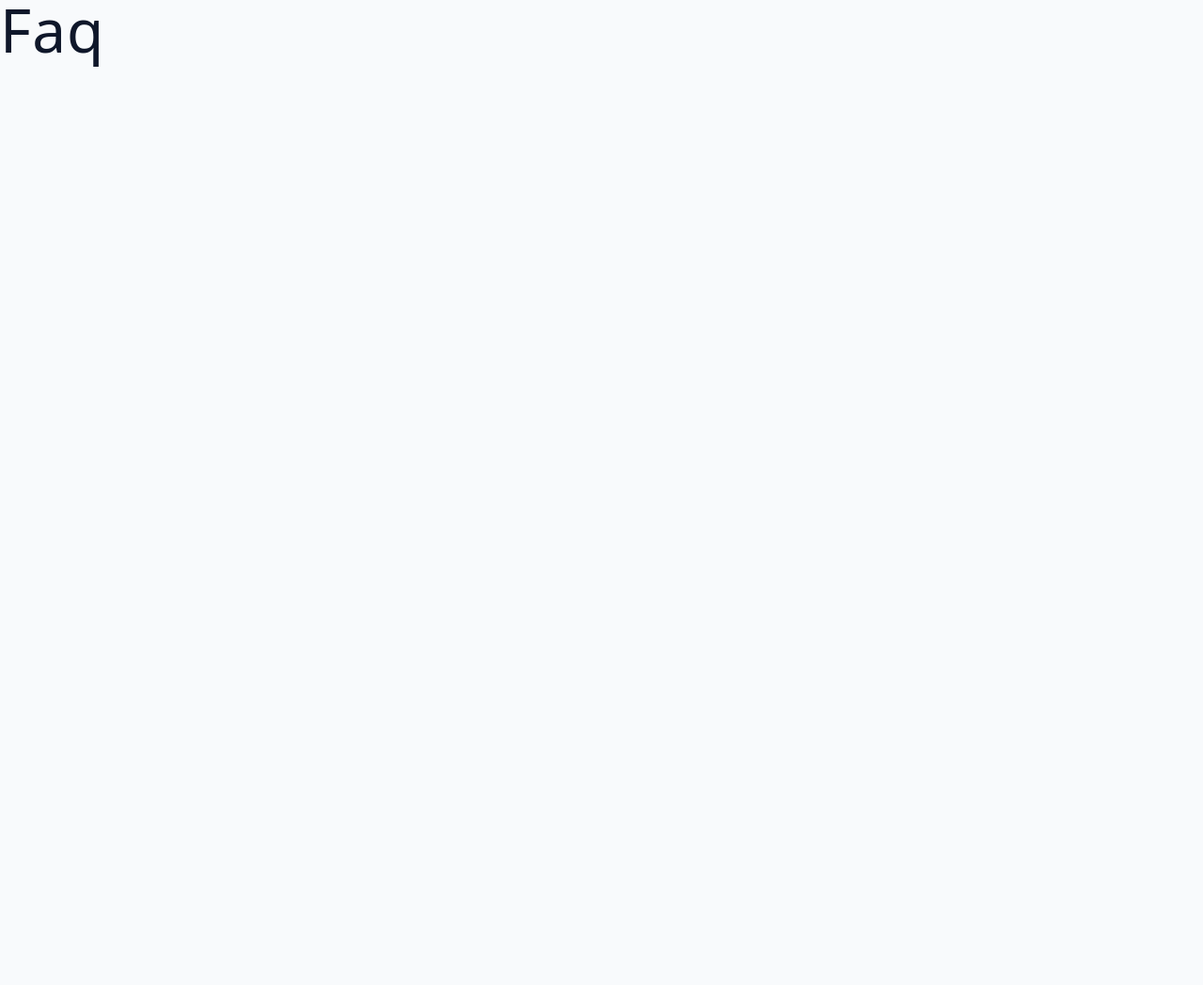
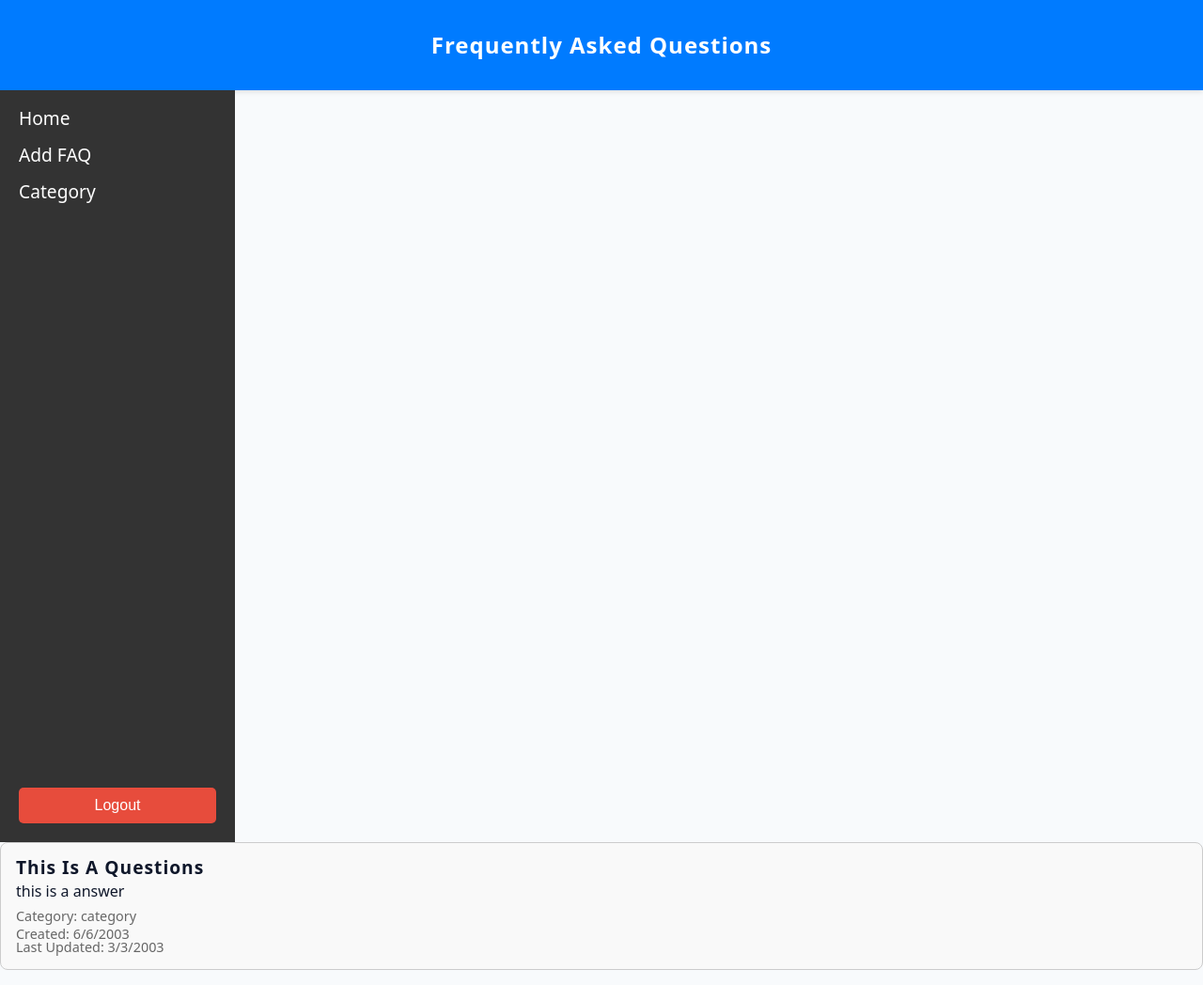
Before and after one commit to dheeraj1780/FAQ-Management, a React (Vite) app in the folder FAQ/admin/: page /dashboard in a window 1280 px wide. Shown: the whole page at 94% size. Before the commit the page ends 800 px from the top, so only its background shows below. Built offline with nearby package versions, Linux system fonts and the light colour scheme.

Commit message:
i have did navbar sidebar and a faq container in frontend

```diff
--- a/FAQ/admin/src/App.jsx
+++ b/FAQ/admin/src/App.jsx
@@ -1,6 +1,6 @@
 import React from "react";
 import { createBrowserRouter, RouterProvider } from "react-router-dom";
-import { Login, Categories, Faq, HomeLayout, Dashboard, Error } from "./pages";
+import { Login, Categories, FAQ, HomeLayout, Dashboard, Error } from "./pages";
 
 const router = createBrowserRouter([
   {
@@ -18,7 +18,7 @@ const router = createBrowserRouter([
         children: [
           {
             index: true,
-            element: <Faq />,
+            element: <FAQ />,
           },
           {
             path: "category",
--- /dev/null
+++ b/FAQ/admin/src/assets/wrappers/FAQContainer.js
@@ -0,0 +1,37 @@
+import styled from "styled-components";
+
+const Wrapper = styled.section`
+  .faq-container {
+    border: 1px solid #ccc;
+    padding: 16px;
+    border-radius: 8px;
+    background-color: #f9f9f9;
+    margin-bottom: 16px;
+  }
+
+  .faq-question {
+    font-size: 1.2em;
+    font-weight: bold;
+    margin-bottom: 8px;
+  }
+
+  .faq-answer {
+    font-size: 1em;
+    margin-bottom: 12px;
+  }
+
+  .faq-meta {
+    font-size: 0.9em;
+    color: #666;
+  }
+
+  .faq-category {
+    display: block;
+    margin-bottom: 4px;
+  }
+
+  .faq-timestamps span {
+    display: block;
+  }
+`;
+export default Wrapper;
--- /dev/null
+++ b/FAQ/admin/src/assets/wrappers/Navbar.js
@@ -0,0 +1,20 @@
+import styled from "styled-components";
+
+const Wrapper = styled.section`
+  nav {
+    height: var(--nav-height, 60px);
+    background-color: var(--primary-color, #007bff);
+    display: flex;
+    align-items: center;
+    justify-content: center;
+    box-shadow: 0 2px 5px rgba(0, 0, 0, 0.1);
+  }
+
+  .nav-center h1 {
+    color: var(--white, #fff);
+    font-size: 1.5rem;
+    font-weight: bold;
+    margin: 0;
+  }
+`;
+export default Wrapper;
--- /dev/null
+++ b/FAQ/admin/src/assets/wrappers/Sidebar.js
@@ -0,0 +1,47 @@
+import styled from "styled-components";
+
+const Wrapper = styled.section`
+  .sidebar {
+    height: 100vh;
+    width: 250px;
+    background-color: var(--sidebar-bg, #333);
+    color: var(--sidebar-text, #fff);
+    display: flex;
+    flex-direction: column;
+    justify-content: space-between;
+    padding: 20px;
+  }
+
+  .sidebar-menu {
+    list-style: none;
+    padding: 0;
+    margin: 0;
+  }
+
+  .menu-item {
+    margin-bottom: 20px;
+    font-size: 1.2rem;
+    cursor: pointer;
+    transition: color 0.3s;
+  }
+
+  .menu-item:hover {
+    color: var(--primary-color, #007bff);
+  }
+
+  .logout-btn {
+    background-color: var(--logout-bg, #e74c3c);
+    color: var(--white, #fff);
+    border: none;
+    border-radius: 5px;
+    padding: 10px 20px;
+    font-size: 1rem;
+    cursor: pointer;
+    transition: background-color 0.3s;
+  }
+
+  .logout-btn:hover {
+    background-color: var(--logout-hover-bg, #c0392b);
+  }
+`;
+export default Wrapper;
--- /dev/null
+++ b/FAQ/admin/src/components/FAQContainer.jsx
@@ -0,0 +1,23 @@
+import Wrapper from "../assets/wrappers/FAQContainer";
+
+const FAQContainer = ({ question, answer, category, createdAt, updatedAt }) => {
+  return (
+    <Wrapper>
+      <div className="faq-container">
+        <h3 className="faq-question">{question}</h3>
+        <p className="faq-answer">{answer}</p>
+        <div className="faq-meta">
+          <span className="faq-category">Category: {category}</span>
+          <div className="faq-timestamps">
+            <span>Created: {new Date(createdAt).toLocaleDateString()}</span>
+            <span>
+              Last Updated: {new Date(updatedAt).toLocaleDateString()}
+            </span>
+          </div>
+        </div>
+      </div>
+    </Wrapper>
+  );
+};
+
+export default FAQContainer;
--- a/FAQ/admin/src/components/NavBar.jsx
+++ b/FAQ/admin/src/components/NavBar.jsx
@@ -1,7 +1,14 @@
-import React from "react";
-
+import Wrapper from "../assets/wrappers/Navbar";
 const NavBar = () => {
-  return <h1>NavBar</h1>;
+  return (
+    <Wrapper>
+      <nav>
+        <div className="nav-center">
+          <h1>Frequently Asked Questions</h1>
+        </div>
+      </nav>
+    </Wrapper>
+  );
 };
 
 export default NavBar;
--- a/FAQ/admin/src/components/SideBar.jsx
+++ b/FAQ/admin/src/components/SideBar.jsx
@@ -1,7 +1,17 @@
-import React from "react";
-
+import Wrapper from "../assets/wrappers/Sidebar";
 const SideBar = () => {
-  return <h1>SideBar</h1>;
+  return (
+    <Wrapper>
+      <div className="sidebar">
+        <ul className="sidebar-menu">
+          <li className="menu-item">Home</li>
+          <li className="menu-item">Add FAQ</li>
+          <li className="menu-item">Category</li>
+        </ul>
+        <button className="logout-btn">Logout</button>
+      </div>
+    </Wrapper>
+  );
 };
 
 export default SideBar;
--- a/FAQ/admin/src/pages/FAQ/faq.jsx
+++ b/FAQ/admin/src/pages/FAQ/faq.jsx
@@ -1,7 +1,19 @@
 import React from "react";
+import Wrapper from "../../assets/wrappers/FAQContainer";
+import FAQContainer from "../../components/FAQContainer";
 
-const faq = () => {
-  return <h1>faq</h1>;
+const FAQ = () => {
+  return (
+    <Wrapper>
+      <FAQContainer
+        question="this is a questions"
+        answer="this is a answer"
+        category="category"
+        createdAt="06/06/2003"
+        updatedAt="03/03/2003"
+      />
+    </Wrapper>
+  );
 };
 
-export default faq;
+export default FAQ;
--- a/FAQ/admin/src/pages/dashboard.jsx
+++ b/FAQ/admin/src/pages/dashboard.jsx
@@ -1,9 +1,13 @@
 import React from "react";
 import { Outlet } from "react-router-dom";
+import NavBar from "../components/NavBar";
+import SideBar from "../components/SideBar";
 
 const dashboard = () => {
   return (
     <>
+      <NavBar />
+      <SideBar />
       <Outlet />
     </>
   );
--- a/FAQ/admin/src/pages/index.js
+++ b/FAQ/admin/src/pages/index.js
@@ -1,6 +1,6 @@
 export { default as Login } from "./login";
 export { default as Categories } from "./Categories/categories";
-export { default as Faq } from "./FAQ/faq";
+export { default as FAQ } from "./FAQ/FAQ";
 export { default as Dashboard } from "./dashboard";
 export { default as HomeLayout } from "./homeLayout";
 export { default as Error } from "./error";
```
Also changed, not shown: FAQ/admin/src/components/CategoryContainer.jsx (added), 1 other file (tests, documents, lock files or other folders).
